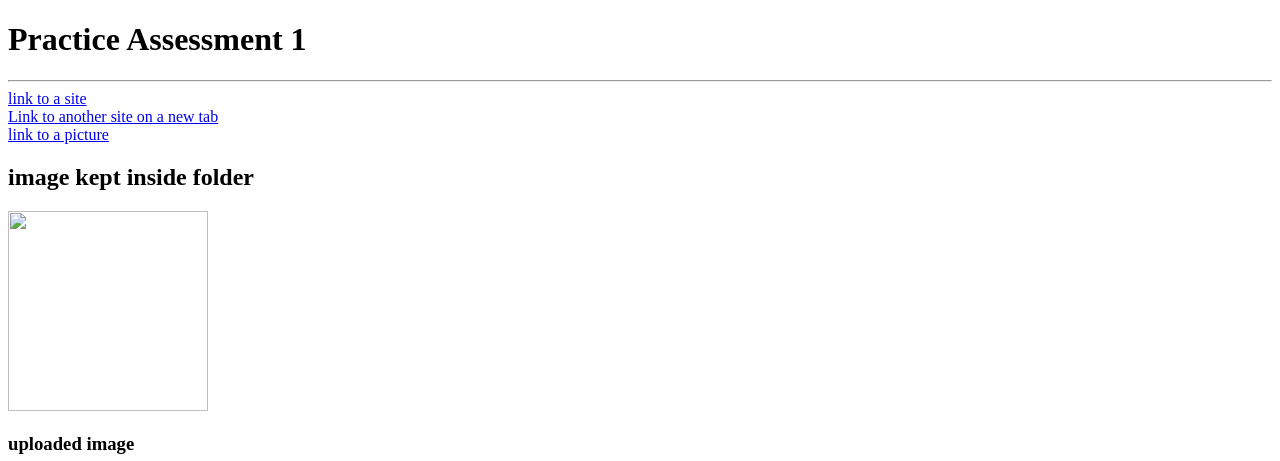
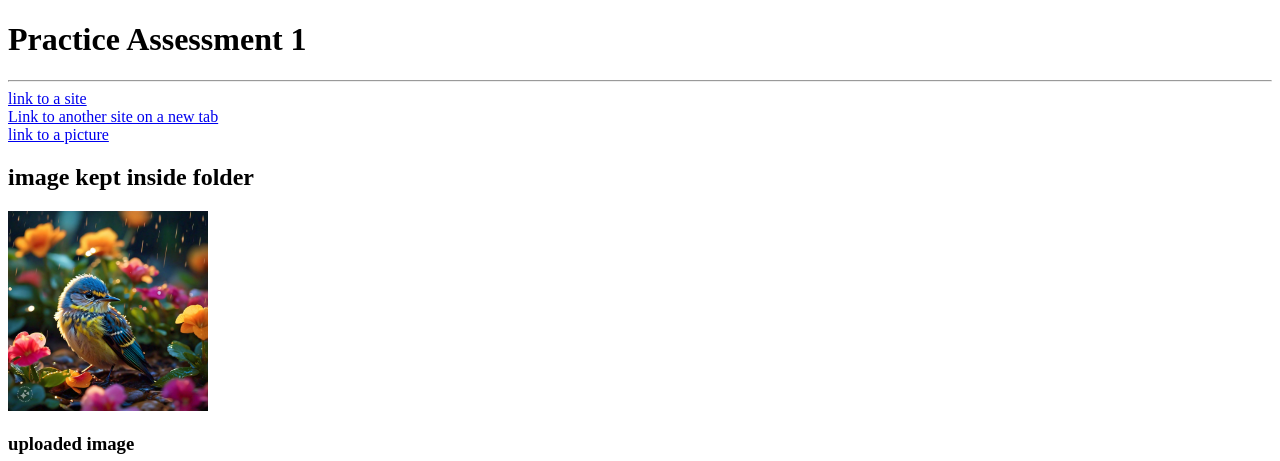
Before and after one commit to Purvi6856/handson1, a plain HTML site: page index.html in a window 1280 px wide. Shown: the top 461 px of the page. Drawn offline with Linux system fonts and the light colour scheme.

Commit message:
Update index.html

```diff
--- a/index.html
+++ b/index.html
@@ -9,7 +9,7 @@
         <br>
         <a href="C:\Users\purvi\OneDrive\Pictures\Screenshots\Screenshot 2024-07-14 125126.png">link to a picture</a>
         <h2>image kept inside folder</h2>
-        <img src="C:\Users\purvi\OneDrive\Pictures\WhatsApp Image 2024-07-07 at 20.13.35_57bf620d.jpg" height="200" width="200">
+        <img src="https://github.com/Purvi6856/handson1/blob/main/WhatsApp%20Image%202024-07-20%20at%2019.16.50_23e12b0c.jpg" height="200" width="200">
         <h3>uploaded image</h3>
         <img src="https://images.unsplash.com/photo-1600804340584-c7db2eacf0bf?fm=jpg&q=60&w=3000&ixlib=rb-4.0.3&ixid=M3wxMjA3fDB8MHxzZWFyY2h8NHx8cHVwcHl8ZW58MHx8MHx8fDA%3D" height="300" width="200">
         <h2>Lists</h2>
```
